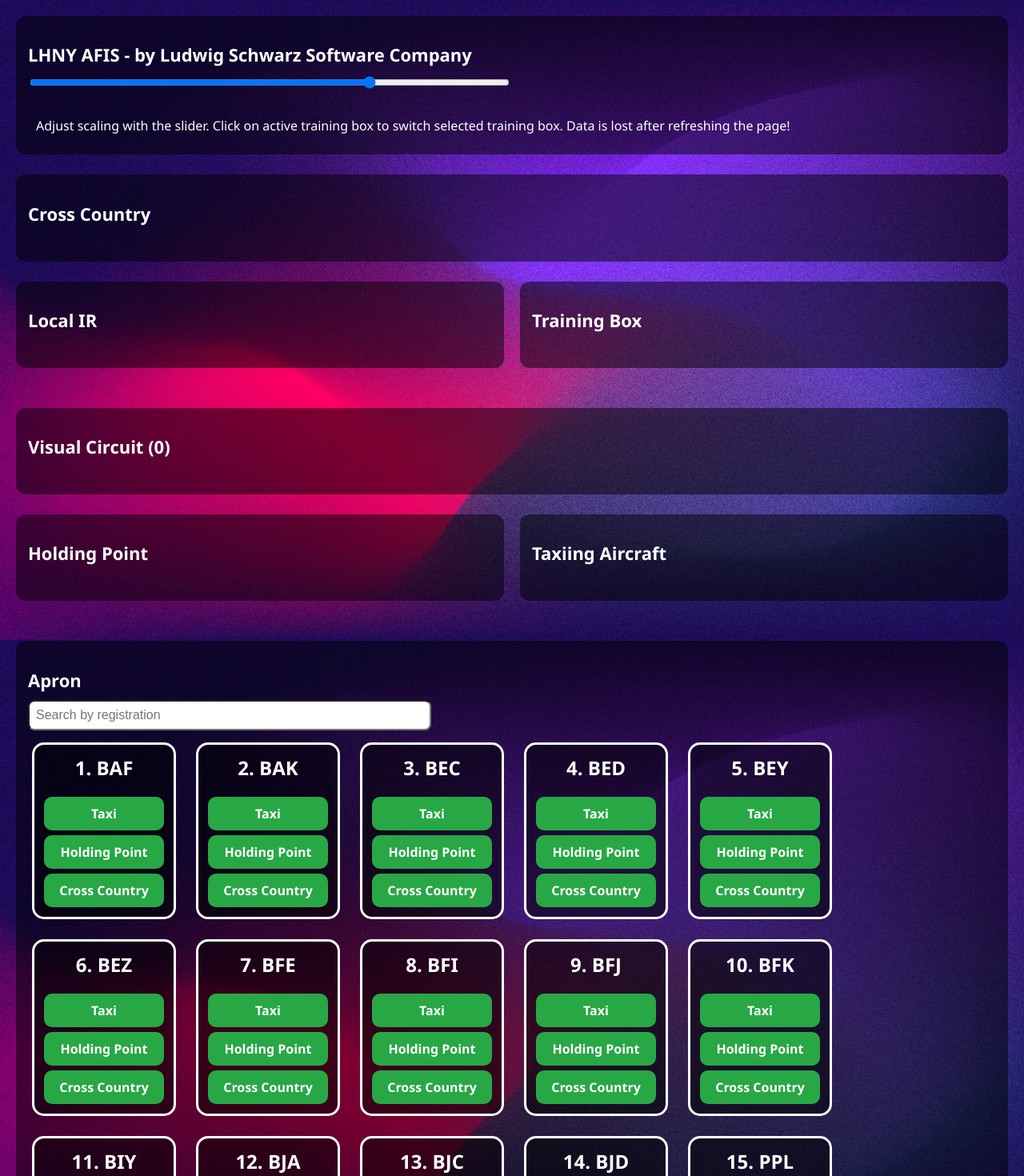
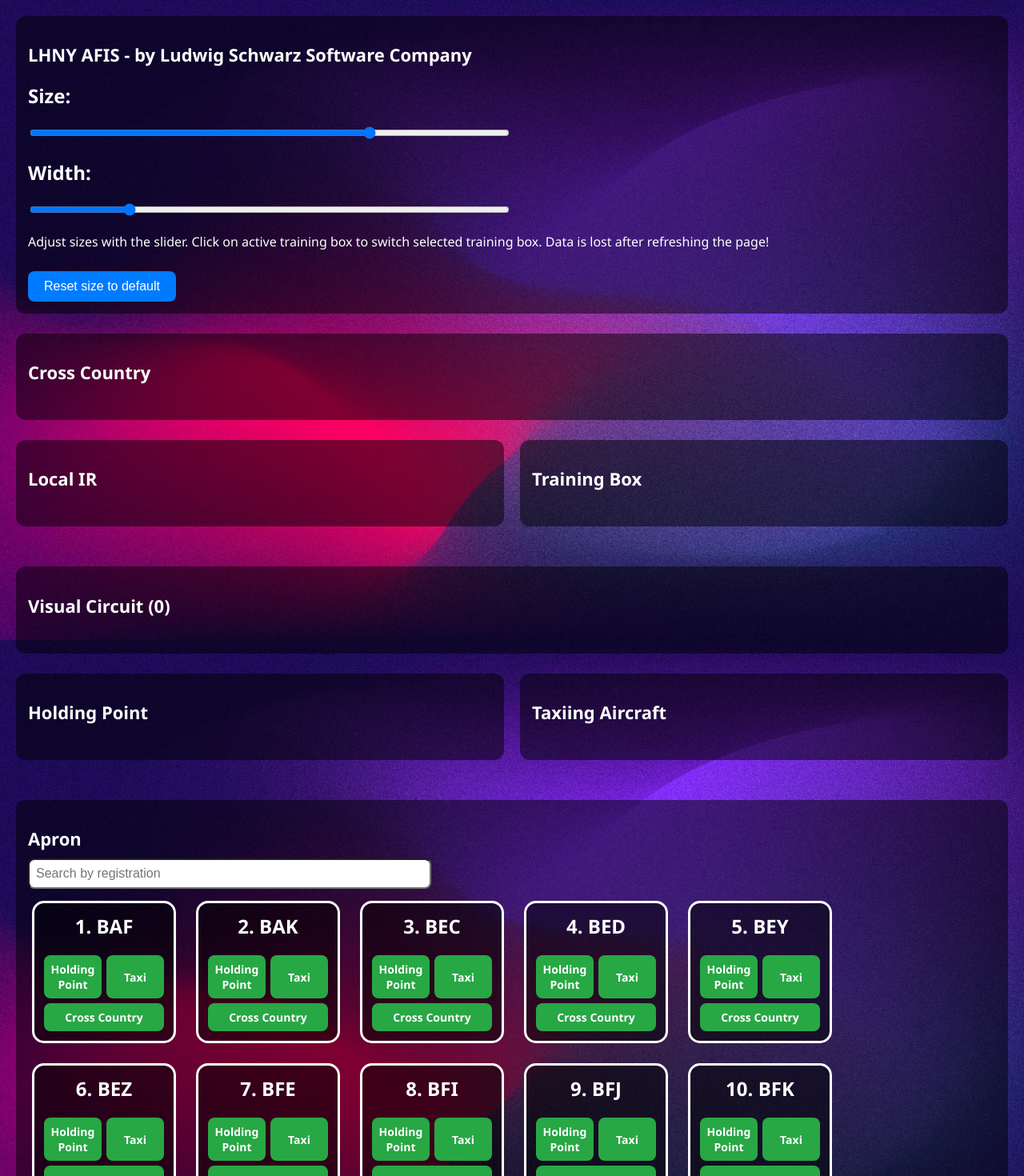
Before and after one commit to fepatrik/LHNY-AFIS, a Next.js app: page / in a window 1280 px wide. Shown: the top 1470 px of the page at 80% size. Built offline with nearby package versions, Linux system fonts and the light colour scheme.

Commit message:
Update AfisProgram.tsx

```diff
--- a/components/AfisProgram.tsx
+++ b/components/AfisProgram.tsx
@@ -18,6 +18,8 @@ const AfisProgram = () => {
   const [timestamps, setTimestamps] = useState<{ [key: string]: { takeoff?: string; landed?: string } }>({});
 const [scale, setScale] = useState(1); // Új állapot a csúszka értékéhez
 const [searchTerm, setSearchTerm] = useState<string>(""); // Keresési kifejezés
+const [boxWidth, setBoxWidth] = useState(180); // Alapértelmezett szélesség 180px
+
 
 const styles = {
   container: {
@@ -29,7 +31,7 @@ const styles = {
   } as React.CSSProperties,
   aircraftCard: {
     flexBasis: `${22 * scale}%`,
-    maxWidth: `${180 * scale}px`,
+      maxWidth: `${boxWidth}px`, // Dinamikus szélesség
     minHeight: `${20 * scale}px`,
     border: `${3 * scale}px solid white`,
     borderRadius: `${15 * scale}px`,
@@ -137,6 +139,11 @@ const moveToTaxiingFromVisual = (reg: string) => {
       landed: getCurrentTime()
     }
   }));
+};
+
+const resetSizes = () => {
+  setScale(1);     // Alapértelmezett skála
+  setBoxWidth(180); // Alapértelmezett szélesség
 };
 
   const moveToVisualCircuitFromLocalIR = (reg: string) => {
@@ -399,28 +406,29 @@ const renderAircraft = (
             </div>
           )}
 
-          <div style={{ display: "flex", flexDirection: "column", gap: `${6 * scale}px`, marginTop: `${10 * scale}px` }}>
-            {actions.map(({ label, onClick }) => (
+<div style={{
+  display: "grid",
+  gridTemplateColumns: "1fr 1fr", // 2 oszlop
+  gap: `${6 * scale}px`, // Távolság a gombok között
+  marginTop: `${10 * scale}px`
+}}>
+  {actions.map(({ label, onClick }, index) => (
     <button
       key={label}
       style={{
-                  width: "100%",
-                  padding: `${10 * scale}px`,
+        padding: `${8 * scale}px`, // Csökkentett padding
         backgroundColor:
-        label === "Return to Stand" // Ellenőrizzük, hogy a cím "Return to stand"-e
-          ? "#dc3545" // Piros szín
-          : label === "Proceed to TB" || label === "Proceed to Local IR" || label === "Proceed to Cross Country"
-          ? "#28a745" // Zöld szín a Proceed gombokhoz
-          : label.includes("<--") || label.includes("Vacated") || label.includes("Apron")
-          ? "#dc3545" // További piros gombok
-          : "#28a745", // Alapértelmezett zöld szín
+          label === "Return to Stand" ? "#dc3545" :
+          label === "Proceed to TB" || label === "Proceed to Local IR" || label === "Proceed to Cross Country" ? "#28a745" :
+          label.includes("<--") || label.includes("Vacated") || label.includes("Apron") ? "#dc3545" : "#28a745",
         color: "white",
-                  fontSize: `${16 * scale}px`,
+        fontSize: `${14 * scale}px`, // Csökkentett betűméret
         fontWeight: "bold",
-                  borderRadius: `${10 * scale}px`,
+        borderRadius: `${8 * scale}px`, // Csökkentett border-radius
         border: "none",
         cursor: "pointer",
-                  fontFamily: "'Segoe UI', Tahoma, Geneva, Verdana, sans-serif"
+        fontFamily: "'Segoe UI', Tahoma, Geneva, Verdana, sans-serif",
+        gridColumn: actions.length === 1 || actions.length % 2 !== 0 && index === actions.length - 1 ? "span 2" : undefined, // Ha egy gomb van, vagy utolsó gomb páratlan számban, töltsön ki két oszlopot
       }}
       onClick={() => onClick(reg)}
     >
@@ -450,6 +458,7 @@ const renderAircraft = (
 
 
 <Section title="LHNY AFIS - by Ludwig Schwarz Software Company">
+    <h2>Size:</h2>
   <input
     type="range"
     style={{ width: '600px' }} // Fix szélesség, nem hat a skála
@@ -459,15 +468,33 @@ const renderAircraft = (
     value={scale}
     onChange={(e) => setScale(parseFloat(e.target.value))} // A skálaérték frissítése
   />
-  <div
+
+  <h2>Width:</h2>
+   <input
+    type="range"
+    style={{ width: '600px' }}
+    min="150" // Minimum érték 100px
+    max="300" // Maximum érték 300px
+    step="1" // Lépésköz 1px
+    value={boxWidth}
+    onChange={(e) => setBoxWidth(parseInt(e.target.value))} // boxWidth frissítése
+  />
+      <p>Adjust sizes with the slider. Click on active training box to switch selected training box. Data is lost after refreshing the page!</p>
+<button
   style={{
-      marginTop: '20px', // Fix margin, nem változik a skálával
-      padding: '10px', // Fix padding, nem változik a skálával
-      fontSize: '16px', // Fix betűméret, nem változik a skálával
+    marginTop: '10px',
+    padding: '10px 20px',
+    fontSize: '16px',
+    backgroundColor: '#007BFF',
+    color: 'white',
+    borderRadius: '8px',
+    border: 'none',
+    cursor: 'pointer'
   }}
+  onClick={resetSizes}
 >
-    Adjust scaling with the slider. Click on active training box to switch selected training box. Data is lost after refreshing the page!
-  </div>
+  Reset size to default
+</button>
 </Section>
 
 
@@ -495,6 +522,7 @@ const renderAircraft = (
   {renderAircraft(localIR, [
     { label: "Join VC", onClick: moveToVisualCircuitFromLocalIR },
     { label: "Training Box", onClick: openModal }, // Új gomb hozzáadása
+	{ label: "Cross Country", onClick: moveToCrossCountry }, // Új gomb hozzáadása
 	{ label: "Runway Vacated", onClick: moveToTaxiingFromLocalIR }
   ])}
 </Section>
@@ -515,8 +543,9 @@ const renderAircraft = (
 
       <Section title={`Visual Circuit (${visualCircuit.length})`}>
         {renderAircraft(visualCircuit, [
+         { label: "Local IR", onClick: moveToLocalIR },
 		 { label: "Training Box", onClick: openModal },
-          { label: "Local IR", onClick: moveToLocalIR },
+
           { label: "Cross Country", onClick: moveToCrossCountry },
 		  { label: "Runway Vacated", onClick: moveToTaxiingFromVisual }
         ])}
@@ -561,9 +590,9 @@ const renderAircraft = (
       .filter((reg) => reg.includes(searchTerm)) // Szűrés a keresési feltétel alapján
       .sort((a, b) => a.localeCompare(b)), // Sort the array alphabetically
     [
+      { label: "Holding Point", onClick: moveToHoldingPointFromApron },
 	  { label: "Taxi", onClick: moveToTaxiFromApron },
-      { label: "Holding Point", onClick: moveToHoldingPointFromApron },
-      { label: "Cross Country", onClick: moveToCrossCountryFromApron }, // Új gomb hozzáadása
+      { label: "Cross Country", onClick: moveToCrossCountryFromApron } // Új gomb hozzáadása
     ]
   )}
   <div className="flex gap-2" style={{ marginTop: "10px" }}>
@@ -571,7 +600,7 @@ const renderAircraft = (
       type="text"
       value={newReg}
       onChange={(e) => setNewReg(e.target.value.toUpperCase())} // Kisbetűk nagybetűvé alakítása
-      placeholder="Új lajstrom"
+      placeholder="New registration"
       style={{
         padding: "8px",
         borderRadius: "8px",
@@ -592,7 +621,7 @@ const renderAircraft = (
         border: "none",
       }}
     >
-      Hozzáadás
+      Add aircraft to apron
     </button>
   </div>
 </Section>
```
Lines whose indentation alone changed are shown as unchanged.
